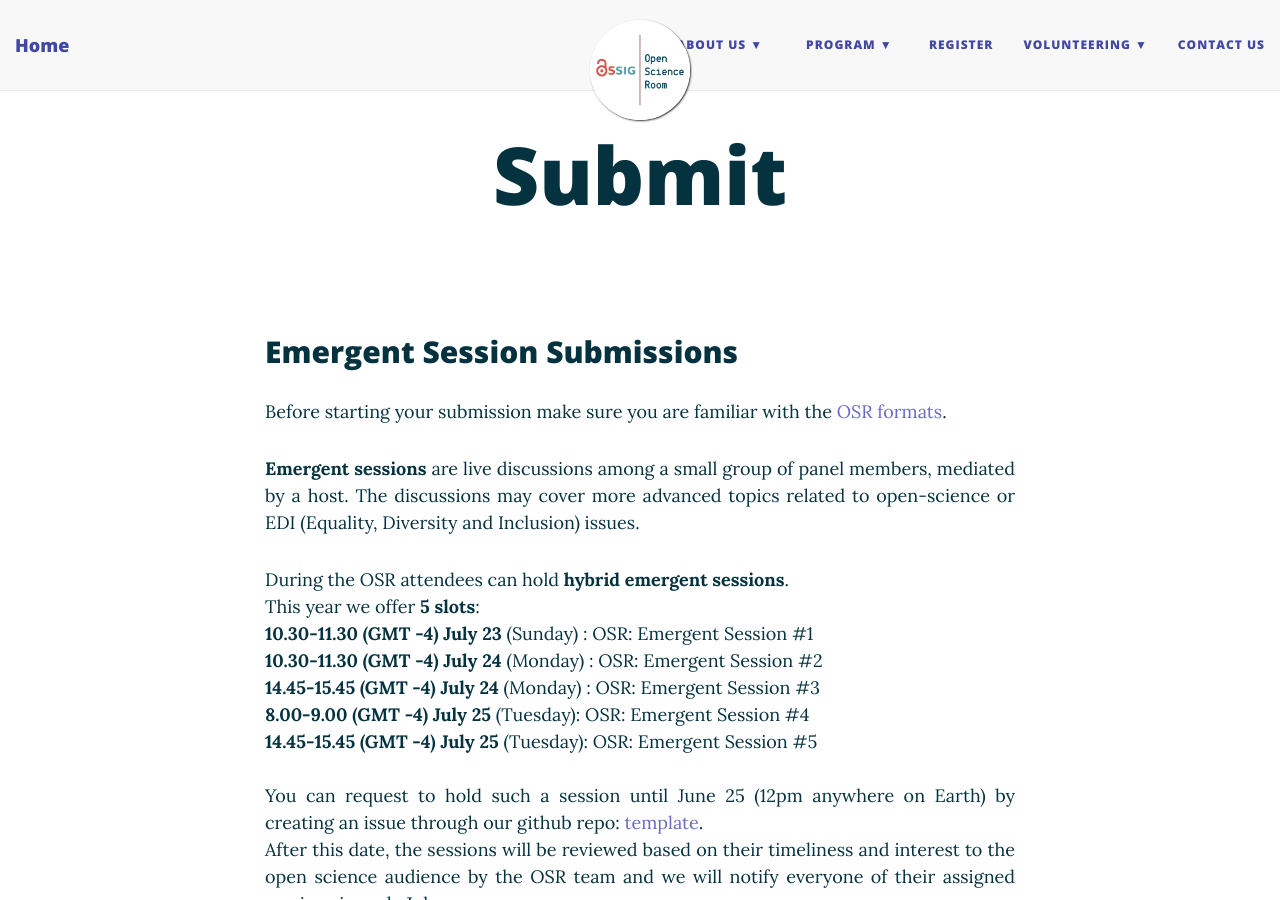
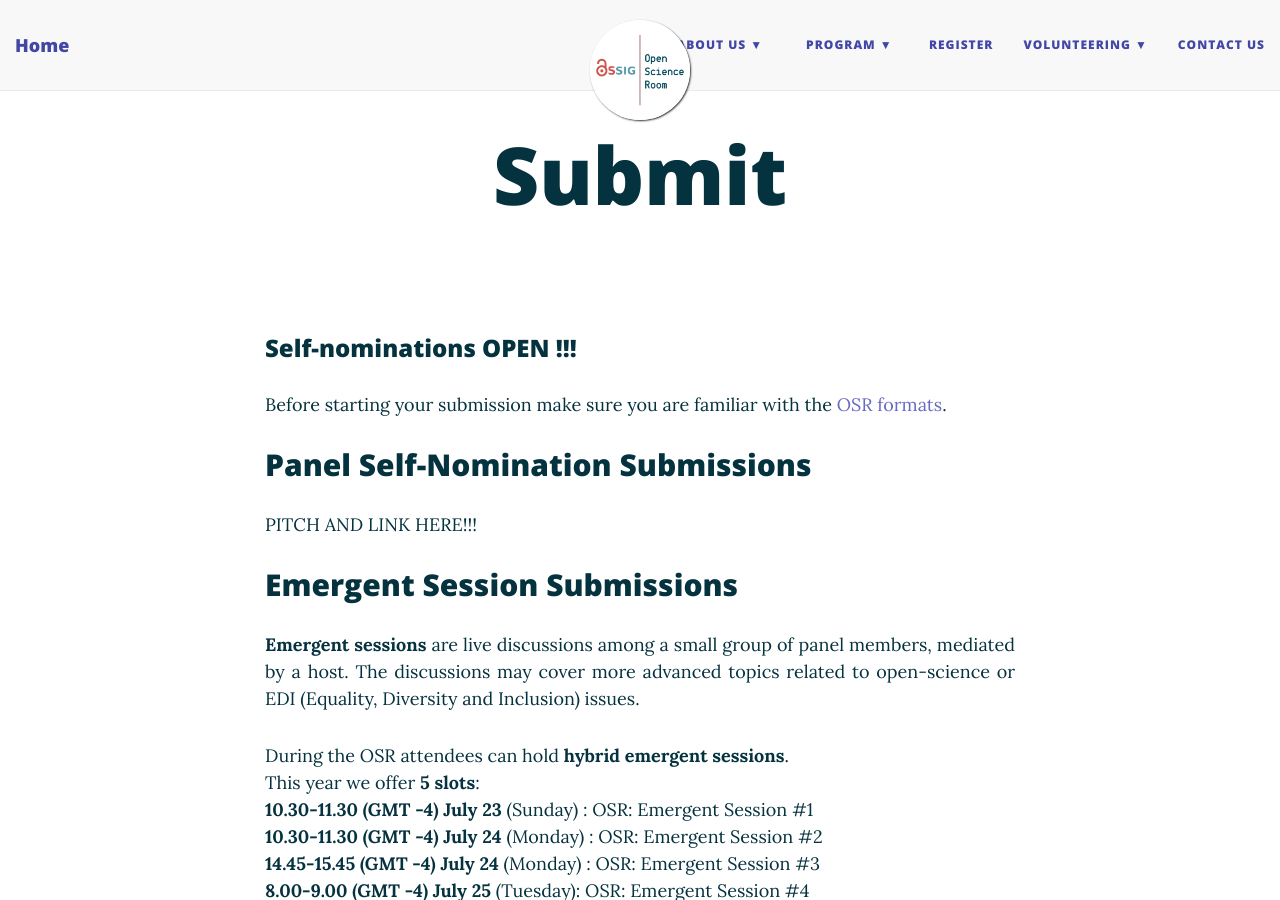
Before and after one commit to ohbm/osr2023, a Jekyll site: the page built from submit.md, in a window 1280 px wide and 900 px high. Built offline with Jekyll 4.4.1, drawn with Linux system fonts in a browser that asks for light colours; nearby versions of some CDN libraries.

Commit message:
Adding panel submissions

```diff
--- a/submit.md
+++ b/submit.md
@@ -5,11 +5,19 @@
 
 <div id="submission"></div>
 <br>
-## Emergent Session Submissions
+### Self-nominations OPEN !!!
 {::options parse_block_html="true" /}
 <p align="justify">
   Before starting your submission make sure you are familiar with the [OSR formats](/formats.md){:target="_blank"}.
 </p>
+{::options parse_block_html="false" /}
+{::options parse_block_html="true" /}
+
+## Panel Self-Nomination Submissions
+PITCH AND LINK HERE!!!
+
+## Emergent Session Submissions
+
 {::options parse_block_html="false" /}
 {::options parse_block_html="true" /}
 <p align="justify">
@@ -24,7 +32,7 @@
 **8.00-9.00 (GMT -4) July 25** (Tuesday): OSR: Emergent Session #4 <br>
 **14.45-15.45 (GMT -4) July 25** (Tuesday): OSR: Emergent Session #5 <br>
 <br>
-You can request to hold such a session until June 25 (12pm anywhere on Earth) by creating an issue through our github repo: [template](https://github.com/ohbm/osr2023/issues/1).<br>
+**You can request to hold such a session until June 25 (12pm anywhere on Earth) by creating an issue through our github repo: [template](https://github.com/ohbm/osr2023/issues/1).**<br> <br>
 After this date, the sessions will be reviewed based on their timeliness and interest to the open science audience by the OSR team and we will notify everyone of their assigned sessions in early July. <br>
 </p>
 {::options parse_block_html="false" /}
```
